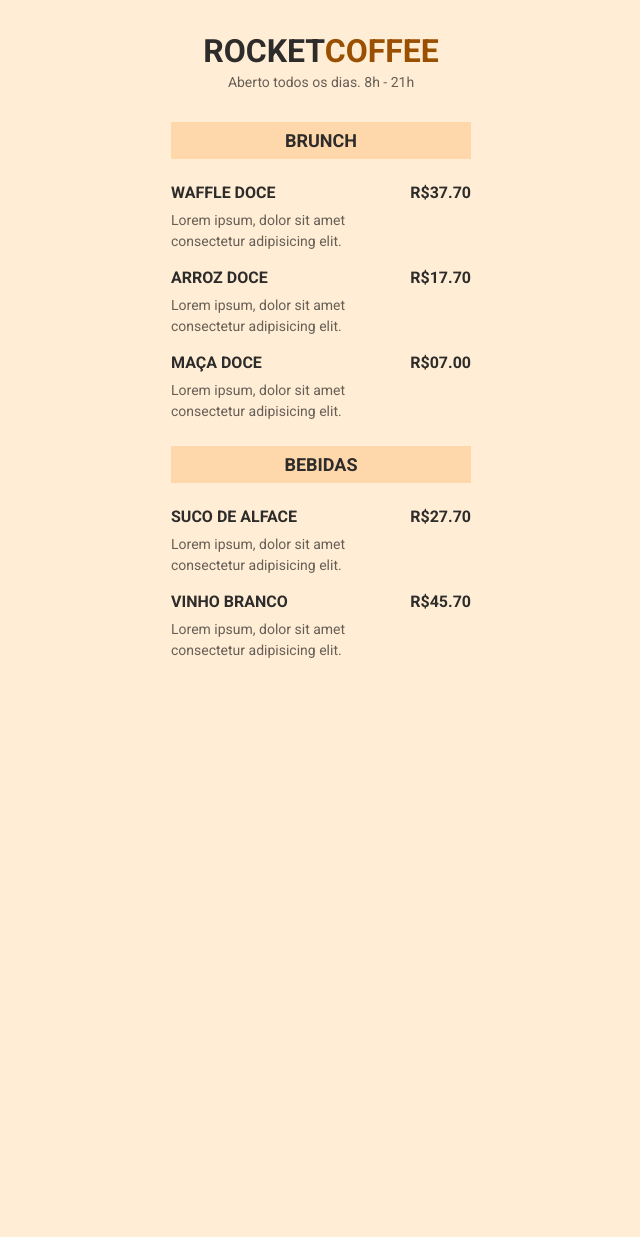
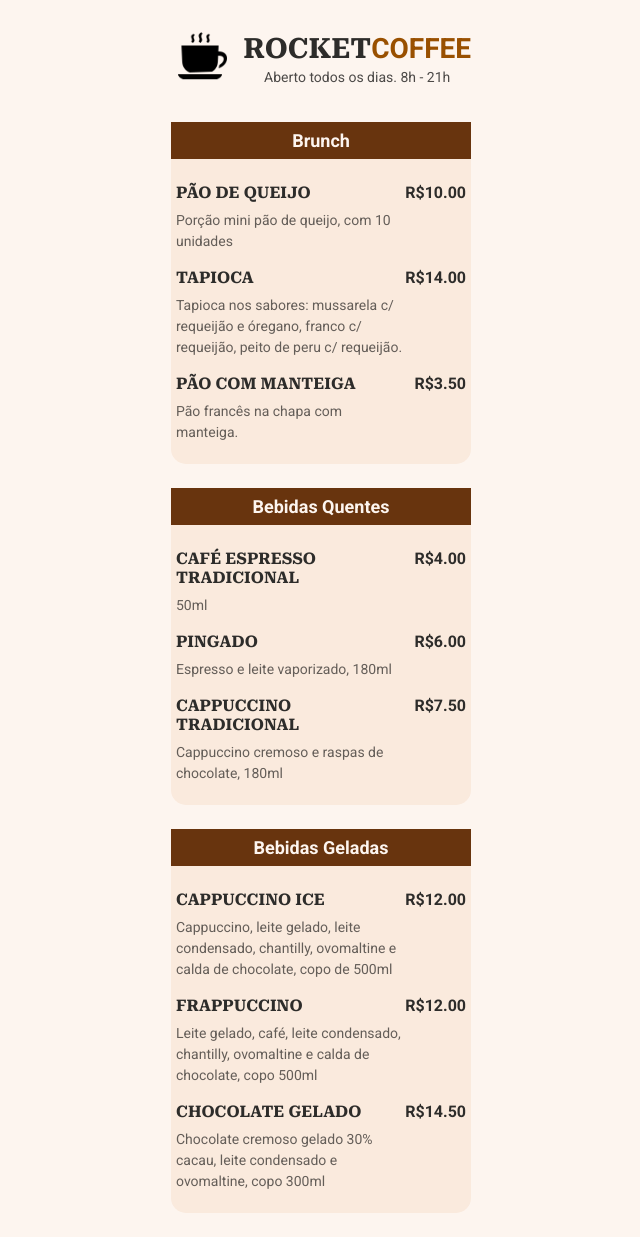
Before and after one commit to luhrocha/rocket-coffee, a plain HTML site: page index.html in a window 1280 px wide. Shown: the whole page, without its empty margins (319-959 px from the left). Before the commit the page ends 800 px from the top, so only its background shows below. Drawn offline with Linux system fonts and the light colour scheme.

Commit message:
atualizacao

```diff
--- a/index.html
+++ b/index.html
@@ -7,13 +7,20 @@
     <link rel="stylesheet" href="style.css">
     <link rel="preconnect" href="https://fonts.googleapis.com">
 <link rel="preconnect" href="https://fonts.gstatic.com" crossorigin>
-<link href="https://fonts.googleapis.com/css2?family=Roboto:wght@400;500;700&display=swap" rel="stylesheet">
-    <title>Rocket Coffee</title>
+<link rel="preconnect" href="https://fonts.googleapis.com">
+<link rel="preconnect" href="https://fonts.gstatic.com" crossorigin>
+<link href="https://fonts.googleapis.com/css2?family=Roboto+Serif:opsz,wght@8..144,400;8..144,700&family=Roboto:wght@400;500;700&display=swap" rel="stylesheet"/>
+<title>Rocket Coffee</title>
 </head>
 <body>
     <header>
-        <h1>ROCKET<span>COFFEE</span></h1>
-        <p>Aberto todos os dias. 8h - 21h</p>
+        <div class="header-logo">
+            <img src="/img/icon-coffee.png" alt="Logo de xícara de café" />
+        </div>
+        <div class="header-text">
+            <h1>ROCKET<span>COFFEE</span></h1>
+            <p>Aberto todos os dias. 8h - 21h</p>
+        </div>
     </header>
     <main class="content">
         <section class="categories">
@@ -21,55 +28,99 @@
             <ul>
                 <li>
                     <div class="details">
-                        <h3>Waffle Doce</h3>
-                        <p>Lorem ipsum, dolor sit amet consectetur adipisicing elit.</p>
+                        <h3>Pão de Queijo</h3>
+                        <p>Porção mini pão de queijo, com 10 unidades</p>
                     </div>
                     <div class="price">
-                        <strong>R$37.70</strong>
+                        <strong>R$10.00</strong>
                     </div>
                 </li>
 
                 <li>
                     <div class="details">
-                        <h3>Arroz Doce</h3>
-                        <p>Lorem ipsum, dolor sit amet consectetur adipisicing elit.</p>
+                        <h3>Tapioca</h3>
+                        <p>Tapioca nos sabores: mussarela c/ requeijão e óregano, franco c/ requeijão, peito de peru c/ requeijão.</p>
                     </div>
                     <div class="price">
-                        <strong>R$17.70</strong>
+                        <strong>R$14.00</strong>
                     </div>
                 </li>
 
                 <li>
                     <div class="details">
-                        <h3>Maça Doce</h3>
-                        <p>Lorem ipsum, dolor sit amet consectetur adipisicing elit.</p>
+                        <h3>Pão com manteiga</h3>
+                        <p>Pão francês na chapa com manteiga.</p>
                     </div>
                     <div class="price">
-                        <strong>R$07.00</strong>
+                        <strong>R$3.50</strong>
                     </div>
                 </li>
             </ul>
         </section>
         <section class="categories">
-            <h2 class="title-categories">Bebidas</h2>
+            <h2 class="title-categories">Bebidas Quentes</h2>
             <ul>
                 <li>
                     <div class="details">
-                        <h3>Suco de Alface</h3>
-                        <p>Lorem ipsum, dolor sit amet consectetur adipisicing elit.</p>
+                        <h3>Café espresso tradicional</h3>
+                        <p>50ml</p>
                     </div>
                     <div class="price">
-                        <strong>R$27.70</strong>
+                        <strong>R$4.00</strong>
                     </div>
                 </li>
 
                 <li>
                     <div class="details">
-                        <h3>Vinho Branco</h3>
-                        <p>Lorem ipsum, dolor sit amet consectetur adipisicing elit.</p>
+                        <h3>Pingado</h3>
+                        <p>Espresso e leite vaporizado, 180ml</p>
                     </div>
                     <div class="price">
-                        <strong>R$45.70</strong>
+                        <strong>R$6.00</strong>
+                    </div>
+                </li>
+
+                <li>
+                    <div class="details">
+                        <h3>Cappuccino tradicional</h3>
+                        <p>Cappuccino cremoso e raspas de chocolate, 180ml</p>
+                    </div>
+                    <div class="price">
+                        <strong>R$7.50</strong>
+                    </div>
+                </li>
+            </ul>
+        </section>
+        <section class="categories">
+            <h2 class="title-categories">Bebidas Geladas</h2>
+            <ul>
+                <li>
+                    <div class="details">
+                        <h3>Cappuccino ice</h3>
+                        <p>Cappuccino, leite gelado, leite condensado, chantilly, ovomaltine e calda de chocolate, copo de 500ml</p>
+                    </div>
+                    <div class="price">
+                        <strong>R$12.00</strong>
+                    </div>
+                </li>
+
+                <li>
+                    <div class="details">
+                        <h3>Frappuccino</h3>
+                        <p>Leite gelado, café, leite condensado, chantilly, ovomaltine e calda de chocolate, copo 500ml</p>
+                    </div>
+                    <div class="price">
+                        <strong>R$12.00</strong>
+                    </div>
+                </li>
+
+                <li>
+                    <div class="details">
+                        <h3>Chocolate Gelado</h3>
+                        <p>Chocolate cremoso gelado 30% cacau, leite condensado e ovomaltine, copo 300ml</p>
+                    </div>
+                    <div class="price">
+                        <strong>R$14.50</strong>
                     </div>
                 </li>
             </ul>
--- a/style.css
+++ b/style.css
@@ -5,29 +5,13 @@
 }
 
 body{
-    background-color: #FFEDD5;
-}
-
-ul{
-    list-style: none;
-}
-
-h1, h2, h3, strong{
-    color: #2D2C2A;
-}
-
-p{
-    color: rgba(0, 0, 0, 0.6);
-    font-size:14px;
-}
-
-.details p{
-    line-height:21px;
+    background-color: #fdf5ef;
 }
 
 header{
     padding: 32px 0;
     text-align: center;
+    display: flex;
 }
 
 header, .content{
@@ -35,44 +19,84 @@ header, .content{
     max-width: 300px;
 }
 
-header h1{
-    margin-bottom: 4px;
+.header-logo{
+    width: 64px;
+    margin-right: 15px;
 }
 
-header h1 span{
+.header-logo img{
+    width: 54px;
+}
+
+.header-text h1{
+    margin-bottom: 4px;
+    font-size: 28px;
+    line-height: 33px;
+}
+
+.header-text h1 span{
     color: #995000;
 }
 
-.categories{
-    margin-bottom: 24px;
+h1, h3, .price{
+    font-family: 'Roboto Serif', serif;
+    color: #2D2C2A;
+    text-transform: UPPERCASE;
 }
 
-.title-categories{
-    background-color: #FED7AA;
-    padding: 8px 16px;
-    text-align:center;
-    text-transform: UPPERCASE;
-    font-size: 18px;
-    margin-bottom: 24px;
-    line-height: 21px;
+.header-text p{
+    color: rgba(0, 0, 0, 0.7);
+    font-size:14px;
+    line-height: 16px;
+}
+
+ul{
+    list-style: none;
+    padding: 0 5px 5px;
 }
 
 ul li {
     margin-bottom: 16px;
     display: flex;
+    justify-content: space-between;
 }
 
 li .details{
-    max-width: 240px;
+    max-width: 230px;
+}
+
+.details p{
+    line-height:21px;
+    color: rgba(0, 0, 0, 0.6);
+    font-size:14px;
+}
+
+.categories{
+    margin-bottom: 24px;
+    background-color: #faeadd;
+    border-radius: 15px;
+}
+/*FED7AA FFEDD5*/
+
+.title-categories{
+    background-color: #68340e;
+    padding: 8px 16px;
+    text-align:center;
+    font-size: 18px;
+    margin-bottom: 24px;
+    line-height: 21px;
+    color: #fdf5ef;
 }
 
 .details h3{
     margin-bottom: 8px;
-    text-transform: UPPERCASE;
-    font-size:16px;
 }
 
-.price strong {
+.price strong, .details h3 {
     font-size: 16px;
     line-height:19px;
 }
+
+.price strong{
+    text-align: right;
+}
```
Also changed, not shown: img/icon-coffee.png (added), img/qr-code.png (added), 1 other file.
